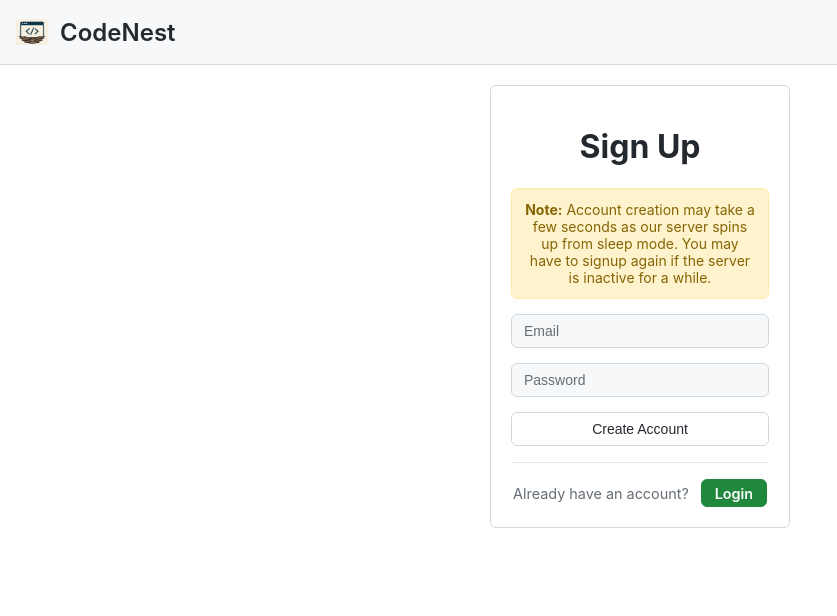
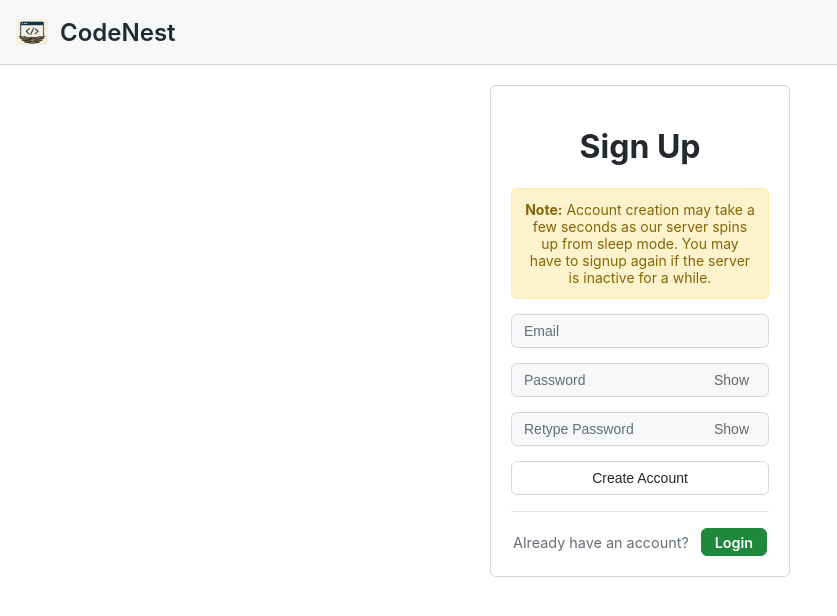
Before and after one commit to Mahir-Hussain/CodeNest, a React (Vite) app in the folder frontend/: page /Signup in a window 1280 px wide. Shown: the top 616 px of the page, without its empty margins (0-837 px from the left). Built offline with nearby package versions, Linux system fonts and the light colour scheme.

Commit message:
Add show/hide password and validation to auth forms
Implemented show/hide password toggles for both Login and Signup forms. Signup now includes a retype password field with validation for matching passwords and minimum length. These changes improve user experience and password input security.

```diff
--- a/frontend/src/Components/Login.jsx
+++ b/frontend/src/Components/Login.jsx
@@ -5,6 +5,7 @@ import Alert from './services/Alert';
 function Login(){
   const [email, setEmail] = useState("");
   const [password, setPassword] = useState("");
+  const [showPassword, setShowPassword] = useState(false);
   const [alertMessage, setAlertMessage] = useState("");
   const [isLoading, setIsLoading] = useState(false);
   const navigate = useNavigate();
@@ -110,13 +111,42 @@ return (
         required
       />
 
+      <div style={{ position: 'relative', display: 'flex', alignItems: 'center' }}>
         <input
-        type="password"
+          type={showPassword ? "text" : "password"}
           placeholder="Password"
           value={password}
           onChange={(event) => setPassword(event.target.value)}
+          style={{ paddingRight: '60px', width: '100%', boxSizing: 'border-box' }}
           required
         />
+        <button
+          type="button"
+          onClick={() => setShowPassword(!showPassword)}
+          style={{
+            position: 'absolute',
+            right: '12px',
+            top: '50%',
+            transform: 'translateY(-50%)',
+            zIndex: 1,
+            background: 'none',
+            border: 'none',
+            cursor: 'pointer',
+            fontSize: '14px',
+            color: '#666',
+            padding: '4px 8px',
+            display: 'flex',
+            alignItems: 'center',
+            justifyContent: 'center',
+            minWidth: '40px',
+            height: '24px',
+            fontWeight: '500'
+          }}
+          title={showPassword ? 'Hide password' : 'Show password'}
+        >
+          {showPassword ? 'Hide' : 'Show'}
+        </button>
+      </div>
 
       <button type="submit" disabled={isLoading}>
         {isLoading ? (
--- a/frontend/src/Components/Signup.jsx
+++ b/frontend/src/Components/Signup.jsx
@@ -6,6 +6,9 @@ import './css/Signup.css';
 function SignUp() {
     const [email, setEmail] = useState("");
     const [password, setPassword] = useState("");
+    const [retypePassword, setRetypePassword] = useState("");
+    const [showPassword, setShowPassword] = useState(false);
+    const [showRetypePassword, setShowRetypePassword] = useState(false);
     const [isLoading, setIsLoading] = useState(false);
     const navigate = useNavigate();
     const [alertMessage, setAlertMessage] = useState("");
@@ -15,6 +18,21 @@ function SignUp() {
     async function signUp(e){
         e.preventDefault();
         setIsLoading(true);
+
+        // Validate passwords match
+        if (password !== retypePassword) {
+            setAlertMessage("Passwords do not match!");
+            setIsLoading(false);
+            return;
+        }
+
+        // Validate password length
+        if (password.length < 6) {
+            setAlertMessage("Password must be at least 6 characters long!");
+            setIsLoading(false);
+            return;
+        }
+
         try{
             const response = await fetch(`${API_URL}/create_user`, {
                 method: "POST",
@@ -79,7 +97,81 @@ function SignUp() {
         </div>
         <form className="form" onSubmit={signUp}>
           <input type="email" placeholder="Email" value={email} onChange={(e) => setEmail(e.target.value)} required />
-          <input type="password" placeholder="Password" value={password} onChange={(e) => setPassword(e.target.value)} required />
+
+          <div style={{ position: 'relative', display: 'flex', alignItems: 'center' }}>
+            <input
+              type={showPassword ? "text" : "password"}
+              placeholder="Password"
+              value={password}
+              onChange={(e) => setPassword(e.target.value)}
+              style={{ paddingRight: '60px', width: '100%', boxSizing: 'border-box' }}
+              required
+            />
+            <button
+              type="button"
+              onClick={() => setShowPassword(!showPassword)}
+              style={{
+                position: 'absolute',
+                right: '12px',
+                top: '50%',
+                transform: 'translateY(-50%)',
+                zIndex: 1,
+                background: 'none',
+                border: 'none',
+                cursor: 'pointer',
+                fontSize: '14px',
+                color: '#666',
+                padding: '4px 8px',
+                display: 'flex',
+                alignItems: 'center',
+                justifyContent: 'center',
+                minWidth: '40px',
+                height: '24px',
+                fontWeight: '500'
+              }}
+              title={showPassword ? 'Hide password' : 'Show password'}
+            >
+              {showPassword ? 'Hide' : 'Show'}
+            </button>
+          </div>
+
+          <div style={{ position: 'relative', display: 'flex', alignItems: 'center' }}>
+            <input
+              type={showRetypePassword ? "text" : "password"}
+              placeholder="Retype Password"
+              value={retypePassword}
+              onChange={(e) => setRetypePassword(e.target.value)}
+              style={{ paddingRight: '60px', width: '100%', boxSizing: 'border-box' }}
+              required
+            />
+            <button
+              type="button"
+              onClick={() => setShowRetypePassword(!showRetypePassword)}
+              style={{
+                position: 'absolute',
+                right: '12px',
+                top: '50%',
+                transform: 'translateY(-50%)',
+                zIndex: 1,
+                background: 'none',
+                border: 'none',
+                cursor: 'pointer',
+                fontSize: '14px',
+                color: '#666',
+                padding: '4px 8px',
+                display: 'flex',
+                alignItems: 'center',
+                justifyContent: 'center',
+                minWidth: '40px',
+                height: '24px',
+                fontWeight: '500'
+              }}
+              title={showRetypePassword ? 'Hide password' : 'Show password'}
+            >
+              {showRetypePassword ? 'Hide' : 'Show'}
+            </button>
+          </div>
+
           <button type="submit" disabled={isLoading}>
             {isLoading ? (
               <span style={{ display: 'flex', alignItems: 'center', justifyContent: 'center', gap: '8px' }}>
```
Lines whose indentation alone changed are shown as unchanged.
